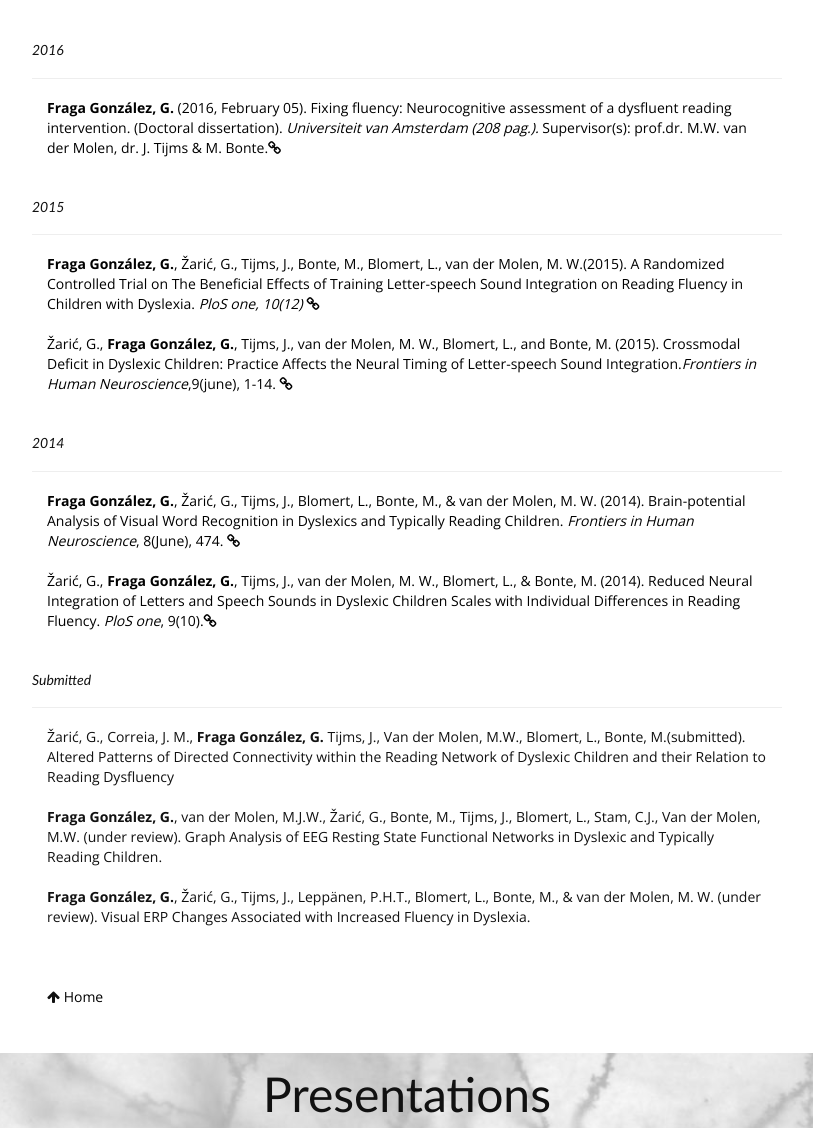
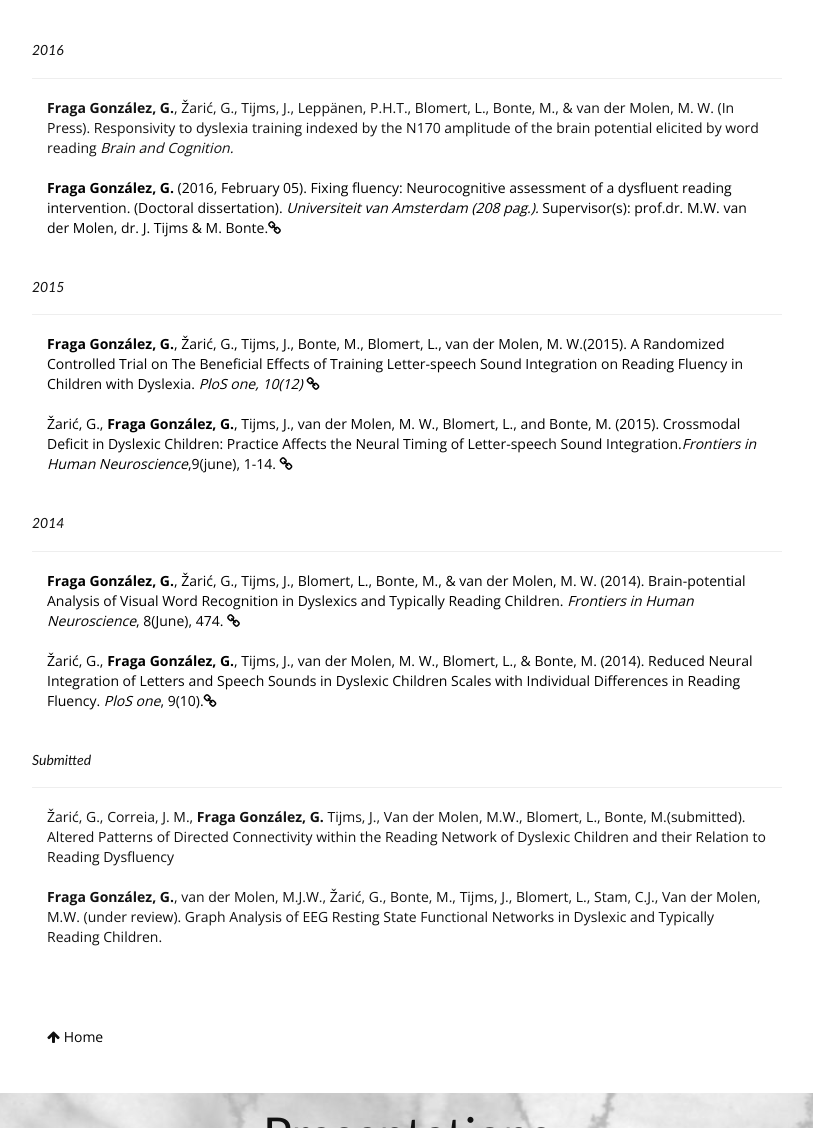
Before and after one commit to j3j5/gorkafraga.github.io, a plain HTML site: page index.html in a window 1280 px wide. Shown: the part 2040-3168 px from the top of the page, without its empty margins (233-1046 px from the left). Drawn offline with nearby package versions, Linux system fonts and the light colour scheme.

Commit message:
publications update

```diff
--- a/index.html
+++ b/index.html
@@ -230,7 +230,10 @@
                     <h5 class="">2016</h5>
                     <hr>
                     <ul>
-
+                         <li>
+                            <strong>Fraga González, G.</strong>, Žarić, G., Tijms, J., Leppänen, P.H.T., Blomert, L., Bonte, M., & van der Molen, M. W. (In Press). Responsivity to dyslexia training indexed by the N170 amplitude of the brain potential elicited by word reading<i> Brain and Cognition. </i>
+                        </li>
+<br>
 <li class="publications"> <a href="http://dare.uva.nl/document/2/168835" target="_blank ">
            <strong>Fraga González, G.</strong> (2016, February 05). Fixing fluency: Neurocognitive assessment of a dysfluent reading intervention. (Doctoral dissertation). <i> Universiteit van Amsterdam (208 pag.).</i> Supervisor(s): prof.dr. M.W. van der Molen, dr. J. Tijms & M. Bonte.<i class="fa fa-link"></i>
     </a>
@@ -289,9 +292,6 @@
                             <strong>Fraga González, G.</strong>, van der Molen, M.J.W., Žarić, G., Bonte, M., Tijms, J., Blomert, L., Stam, C.J., Van der Molen, M.W. (under review). Graph Analysis of EEG Resting State Functional Networks in Dyslexic and Typically Reading Children.
                         </li>
                         <br>
-                        <li>
-                            <strong>Fraga González, G.</strong>, Žarić, G., Tijms, J., Leppänen, P.H.T., Blomert, L., Bonte, M., & van der Molen, M. W. (under review). Visual ERP Changes Associated with Increased Fluency in Dyslexia.
-                        </li>
                         <br>
                         <br>
                         <br>
```
